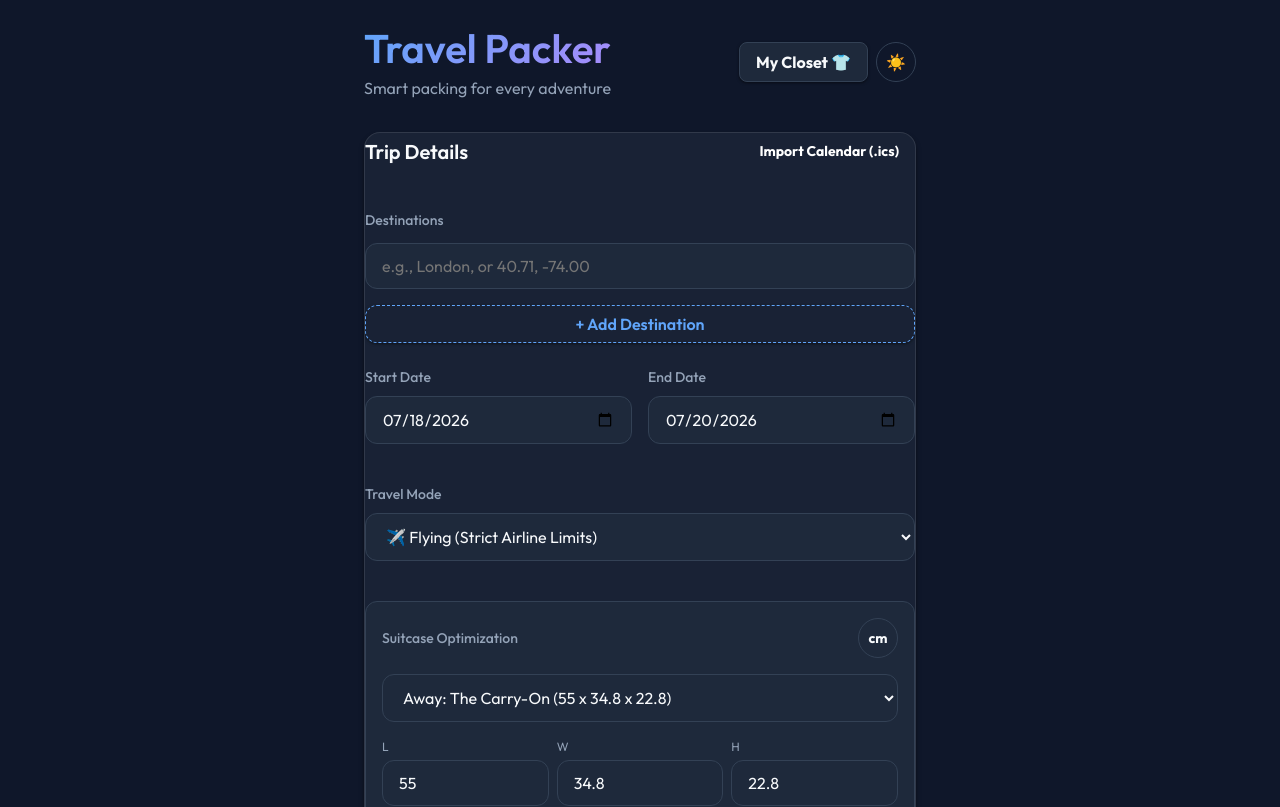
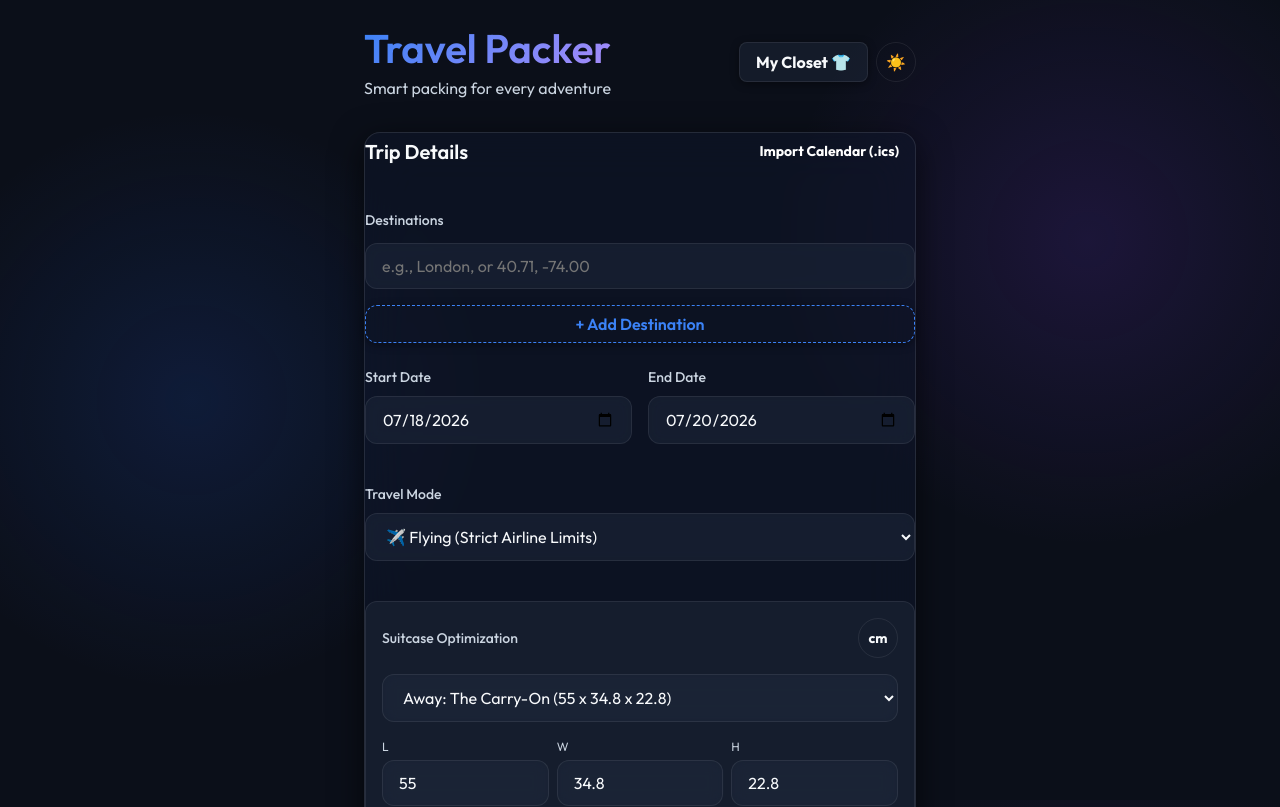
Before and after one commit to jf1shh/Travel-Packing-Optimizer, a React (Vite) app: page / in a window 1280 px wide. Shown: the top 807 px of the page. Built offline with nearby package versions, Linux system fonts and the light colour scheme.

Commit message:
style: apply premium ui polish with mesh gradients and micro-animations

```diff
--- a/src/index.css
+++ b/src/index.css
@@ -2,34 +2,36 @@
 
 :root {
   /* Light Mode Variables */
-  --bg-color: #f8fafc;
-  --surface-color: #ffffff;
+  --bg-color: #f0f4f8;
+  --bg-gradient-1: radial-gradient(at 0% 0%, hsla(253,16%,7%,0.05) 0, transparent 50%), radial-gradient(at 50% 0%, hsla(225,39%,30%,0.05) 0, transparent 50%), radial-gradient(at 100% 0%, hsla(339,49%,30%,0.05) 0, transparent 50%);
+  --surface-color: rgba(255, 255, 255, 0.6);
   --text-primary: #0f172a;
-  --text-secondary: #64748b;
-  --accent-color: #3b82f6;
-  --accent-gradient: linear-gradient(135deg, #3b82f6 0%, #8b5cf6 100%);
-  --border-color: #e2e8f0;
-  --glass-bg: rgba(255, 255, 255, 0.7);
-  --glass-border: rgba(255, 255, 255, 0.5);
-  --shadow-sm: 0 1px 3px rgba(0,0,0,0.1);
-  --shadow-md: 0 4px 6px -1px rgba(0,0,0,0.1), 0 2px 4px -1px rgba(0,0,0,0.06);
-  --shadow-lg: 0 10px 15px -3px rgba(0,0,0,0.1), 0 4px 6px -2px rgba(0,0,0,0.05);
+  --text-secondary: #475569;
+  --accent-color: #2563eb;
+  --accent-gradient: linear-gradient(135deg, #2563eb 0%, #7c3aed 100%);
+  --border-color: rgba(255, 255, 255, 0.4);
+  --glass-bg: rgba(255, 255, 255, 0.45);
+  --glass-border: rgba(255, 255, 255, 0.6);
+  --shadow-sm: 0 2px 8px rgba(31, 38, 135, 0.04);
+  --shadow-md: 0 8px 32px 0 rgba(31, 38, 135, 0.07);
+  --shadow-lg: 0 12px 48px 0 rgba(31, 38, 135, 0.1);
 }
 
 [data-theme='dark'] {
   /* Dark Mode Variables */
-  --bg-color: #0f172a;
-  --surface-color: #1e293b;
+  --bg-color: #0b0f19;
+  --bg-gradient-1: radial-gradient(circle at 15% 50%, rgba(37, 99, 235, 0.15), transparent 25%), radial-gradient(circle at 85% 30%, rgba(124, 58, 237, 0.15), transparent 25%);
+  --surface-color: rgba(30, 41, 59, 0.5);
   --text-primary: #f8fafc;
-  --text-secondary: #94a3b8;
-  --accent-color: #60a5fa;
-  --accent-gradient: linear-gradient(135deg, #60a5fa 0%, #a78bfa 100%);
-  --border-color: #334155;
-  --glass-bg: rgba(30, 41, 59, 0.7);
+  --text-secondary: #cbd5e1;
+  --accent-color: #3b82f6;
+  --accent-gradient: linear-gradient(135deg, #3b82f6 0%, #a78bfa 100%);
+  --border-color: rgba(255, 255, 255, 0.08);
+  --glass-bg: rgba(15, 23, 42, 0.55);
   --glass-border: rgba(255, 255, 255, 0.1);
-  --shadow-sm: 0 1px 3px rgba(0,0,0,0.5);
-  --shadow-md: 0 4px 6px -1px rgba(0,0,0,0.4), 0 2px 4px -1px rgba(0,0,0,0.3);
-  --shadow-lg: 0 10px 15px -3px rgba(0,0,0,0.5), 0 4px 6px -2px rgba(0,0,0,0.3);
+  --shadow-sm: 0 2px 8px rgba(0, 0, 0, 0.4);
+  --shadow-md: 0 8px 32px 0 rgba(0, 0, 0, 0.6);
+  --shadow-lg: 0 12px 48px 0 rgba(0, 0, 0, 0.8);
 }
 
 * {
@@ -41,9 +43,11 @@
 body {
   font-family: 'Outfit', sans-serif;
   background-color: var(--bg-color);
+  background-image: var(--bg-gradient-1);
+  background-attachment: fixed;
   color: var(--text-primary);
   line-height: 1.5;
-  transition: background-color 0.3s ease, color 0.3s ease;
+  transition: background-color 0.4s ease, color 0.4s ease;
   min-height: 100vh;
   -webkit-font-smoothing: antialiased;
 }
@@ -51,11 +55,12 @@ body {
 /* Glassmorphism utility */
 .glass {
   background: var(--glass-bg);
-  backdrop-filter: blur(12px);
-  -webkit-backdrop-filter: blur(12px);
+  backdrop-filter: blur(24px);
+  -webkit-backdrop-filter: blur(24px);
   border: 1px solid var(--glass-border);
   box-shadow: var(--shadow-md);
   border-radius: 16px;
+  transition: transform 0.3s cubic-bezier(0.2, 0.8, 0.2, 1), box-shadow 0.3s ease;
 }
 
 /* Typography */
@@ -81,7 +86,7 @@ input, select, button {
   background-color: var(--surface-color);
   color: var(--text-primary);
   padding: 0.75rem 1rem;
-  transition: all 0.2s ease;
+  transition: all 0.3s cubic-bezier(0.2, 0.8, 0.2, 1);
 }
 
 input, select {
@@ -89,12 +94,14 @@ input, select {
   max-width: 100%;
   min-width: 0;
   text-overflow: ellipsis;
+  backdrop-filter: blur(8px);
 }
 
 input:focus, select:focus {
   outline: none;
   border-color: var(--accent-color);
-  box-shadow: 0 0 0 3px rgba(59, 130, 246, 0.2);
+  box-shadow: 0 0 0 4px rgba(59, 130, 246, 0.15);
+  background-color: var(--bg-color);
 }
 
 button {
@@ -104,15 +111,18 @@ button {
   border: none;
   font-weight: 600;
   box-shadow: var(--shadow-sm);
+  position: relative;
+  overflow: hidden;
 }
 
 button:hover {
-  transform: translateY(-2px);
-  box-shadow: var(--shadow-md);
+  transform: translateY(-2px) scale(1.02);
+  box-shadow: var(--shadow-lg);
 }
 
 button:active {
-  transform: translateY(0);
+  transform: translateY(1px) scale(0.98);
+  box-shadow: var(--shadow-sm);
 }
 
 /* Animations */
```
